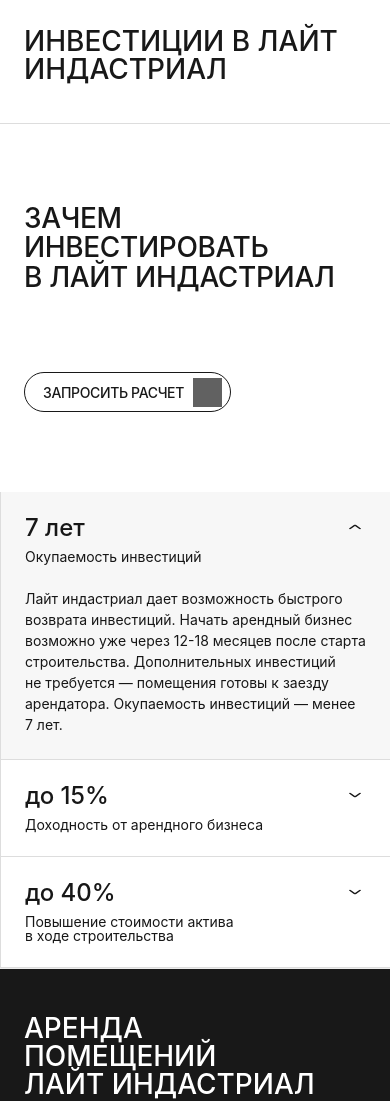
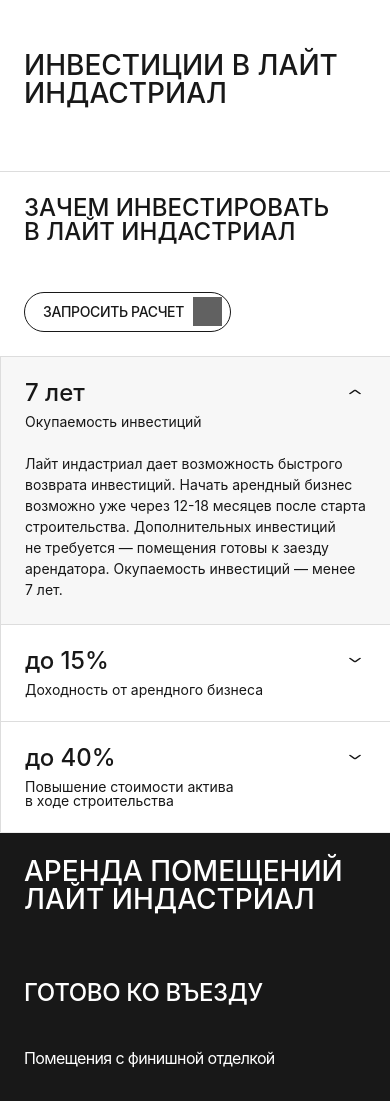
Before and after one commit to blackreaper228/kuvekino-test, a website built with Vite: page index.html in a window 390 px wide. Shown: the part 4920-6021 px from the top of the page. Built offline with nearby package versions, Linux system fonts and the light colour scheme; no server answers; grey boxes are pictures that could not be loaded; a script that the page names is missing; a web font is replaced by a local one.

Commit message:
инвестиции+аренда_mobile_fixed

```diff
--- a/index.html
+++ b/index.html
@@ -1151,11 +1151,11 @@
       </div>
     </div>
     <div class="O_Offers border-b border-[var(--stroke-light)]" style="width: 100%;">
-        <h2 class="A_SectionTitle U_Floating" style="width: 100%;">Инвестиции в лайт индастриал</h2>
+        <h2 class="A_SectionTitle pl-[calc((100vw-1440px)/2+40px)] max-[1440px]:pl-[calc(50vw-472px)] max-[1001px]:p-[24px]" style="width: 100%;">Инвестиции в лайт индастриал</h2>
     </div>
     <div class="flex w-full h-fit max-[1001px]:flex-col" style="border-top: 0; border-bottom: 1px solid rgba(24, 24, 24, .08235)">
-    <div class="w-1/2 max-[1001px]:w-full max-[1001px]:px-[24px] max-[1440px]:pl-[calc(50vw-472px)] pl-[calc((100vw-1440px)/2+40px)]  py-[80px] min-[1001px]:sticky max-[1001px]:top-[110px] h-fit gap-[80px] flex flex-col">
-        <h2 class="A_SectionTitle2">
+    <div class="w-1/2 max-[1001px]:w-full max-[1001px]:p-[24px] max-[1440px]:pl-[calc(50vw-472px)] pl-[calc((100vw-1440px)/2+40px)] py-[80px] min-[1001px]:sticky max-[1001px]:top-[110px] h-fit gap-[80px] max-[1001px]:gap-[48px] flex flex-col max-[1001px]:border-b border-[var(--stroke-light)]">
+        <h2 class="uppercase leading-[100%] font-medium min-[1440px]:text-[36px] min-[1001px]:text-[33px] max-[1001px]:text-[24px]">
             Зачем инвестировать <br> в лайт индастриал
         </h2> <a class="A_Button3 U_Secondary U_Scroll" href="#LeadForm"
             onclick="_txq.push(['track', 'request_payment_investor']);">
@@ -1208,7 +1208,7 @@
         активом.</p>
       </div>
       <div
-        class="bg-transparent data-[open=true]:bg-[var(--lightGrey)] data-[open=true]:gap-[100px] data-[open=true]:max-[1001px]:gap-[24px] cursor-pointer pl-[40px] max-[1440px]:pr-[calc(50vw-472px)] pr-[calc((100vw-1440px)/2+40px)] max-[1001px]:pr-[24px] max-[1001px]:pl-[24px] max-[1001px]:py-[24px] py-[80px] border-b border-[var(--stroke-light)] flex flex-col gap-0" data-accordion-item data-accordion-trigger>
+        class="bg-transparent data-[open=true]:bg-[var(--lightGrey)] data-[open=true]:gap-[100px] data-[open=true]:max-[1001px]:gap-[24px] cursor-pointer pl-[40px] max-[1440px]:pr-[calc(50vw-472px)] pr-[calc((100vw-1440px)/2+40px)] max-[1001px]:pr-[24px] max-[1001px]:pl-[24px] max-[1001px]:py-[24px] py-[80px] flex flex-col gap-0" data-accordion-item data-accordion-trigger>
         <div class="flex justify-between min-[1001px]:items-end">
           <div class="flex flex-col w-full gap-[10px]">
             <p class="max-[1440px]:text-[40px] text-[90px] leading-[100%] max-[1001px]:text-[24px] max-[1001px]:font-medium">до 40%</p>
@@ -1233,11 +1233,11 @@
     </div>
 
 <!--блок аренды-->
-<div class="W_Section Arenda" style="border-bottom: 1px solid rgba(24, 24, 24, 0.08235)">
-  <div class="W_SectionColumn U_Title Arenda">
+<div class="w-full text-[var(--white)] bg-[var(--pikBlack)] flex Arenda max-[1001px]:flex-col" style="border-bottom: 1px solid rgba(24, 24, 24, 0.08235)">
+  <div class="U_Title Arenda max-[1001px]:p-[24px] min-[1001px]:w-1/2 min-[1001px]:border-r border-[var(--stroke-dark)] py-[40px] pr-[40px] max-[1440px]:pl-[calc(50vw-472px)] pl-[calc((100vw-1440px)/2+40px)]">
     <h2 class="A_SectionTitle Arenda">Аренда помещений лайт индастриал</h2>
   </div>
-  <div class="W_SectionColumn Arenda">
+  <div class="Arenda min-[1001px]:w-1/2 pl-[24px] max-[1440px]:pr-[calc(50vw-472px)] pr-[calc((100vw-1440px)/2+40px)] max-[1001px]:px-[24px]">
     <div class="M_SectionColumnRow Arenda U_TextBlock">
       <div class="W_StatsRow">
         <p class="A_TextMedium U_Capitalize">Готово ко въезду</p>
--- a/src/style.css
+++ b/src/style.css
@@ -1317,3 +1317,10 @@ video {
     max-width: 80%;
   }
 }
+
+
+@media (max-width: 1001px) {
+.M_SectionColumnRow.Arenda.U_TextBlock {
+    /* padding: 24px 0px; */
+  }
+}
```
